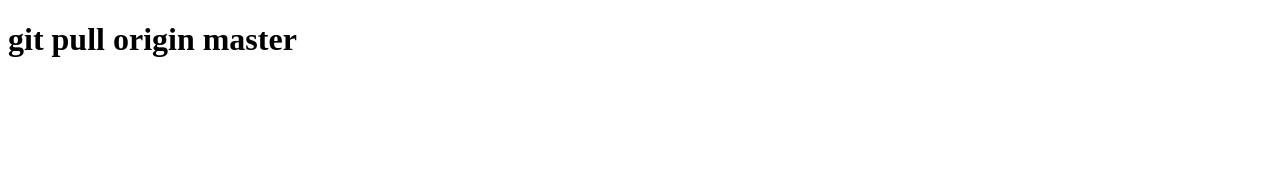
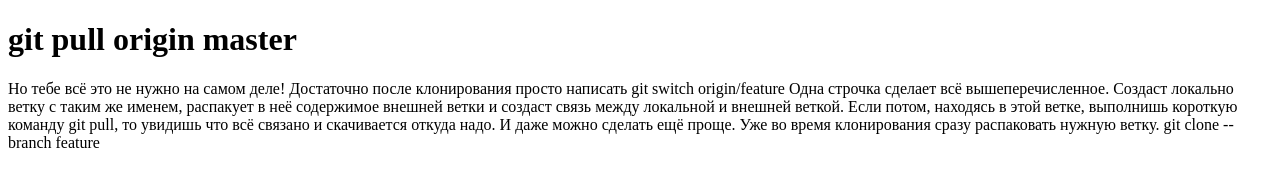
Before and after one commit to rustempro/new, a plain HTML site: page index.html in a window 1280 px wide. Drawn offline with Linux system fonts and the light colour scheme.

Commit message:
попытка № 2

```diff
--- a/index.html
+++ b/index.html
@@ -9,5 +9,14 @@
     <span>
         <h1>git pull origin master</h1>
     </span>
+    <p>Но тебе всё это не нужно на самом деле!
+        Достаточно после клонирования просто написать
+        git switch origin/feature
+
+        Одна строчка сделает всё вышеперечисленное. Создаст локально ветку с таким же именем, распакует в неё содержимое внешней ветки и создаст связь между локальной и внешней веткой.
+        Если потом, находясь в этой ветке, выполнишь короткую команду git pull, то увидишь что всё связано и скачивается откуда надо.
+
+        И даже можно сделать ещё проще. Уже во время клонирования сразу распаковать нужную ветку.
+        git clone --branch feature <URL></p>
 </body>
 </html>
```
